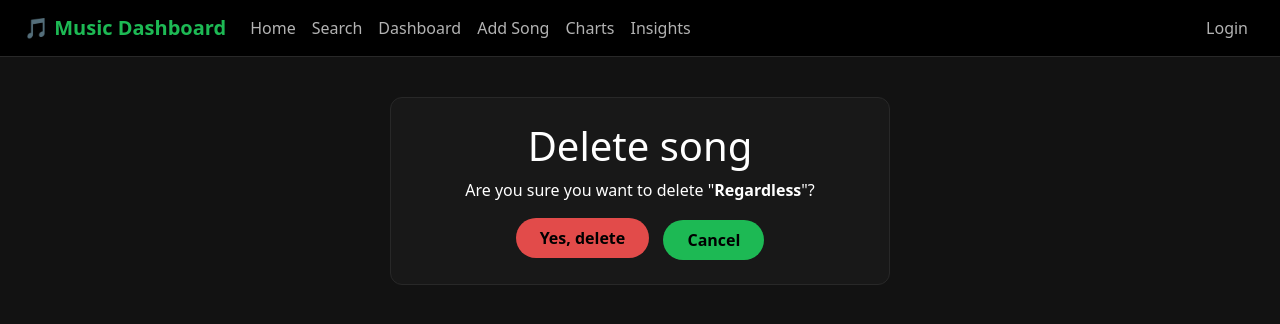
After one commit to Nimra951/music-dashboard, a Django app: page /delete/2/ in a window 1280 px wide. The commit adds this page. Shown: the top 324 px of the page. Run offline with Django 5.2, Linux system fonts and the light colour scheme; data comes from the database, SQL or seed files in the repository; both versions use the stored data as it was after the commit.

Commit message:
Fix template paths (move charts, insights, delete_song to correct location), apply Spotify-themed UI across all pages, fix delete confirmation flow

```diff
--- /dev/null
+++ b/music_app/templates/music_app/delete_song.html
@@ -0,0 +1,17 @@
+{% extends 'base.html' %}
+{% block content %}
+
+<div style="max-width: 500px; margin: 40px auto;">
+    <div class="card" style="text-align: center;">
+        <h1>Delete song</h1>
+        <p>Are you sure you want to delete "<strong>{{ song.title }}</strong>"?</p>
+
+        <form method="POST">
+            {% csrf_token %}
+            <button type="submit" style="background-color: #E24B4A; margin-right: 10px;">Yes, delete</button>
+            <a href="{% url 'home' %}" class="btn">Cancel</a>
+        </form>
+    </div>
+</div>
+
+{% endblock %}
--- a/music_app/templates/music_app/home.html
+++ b/music_app/templates/music_app/home.html
@@ -3,10 +3,6 @@
 
 {% block content %}<h1>Music Dashboard</h1>
 
-<a href="{% url 'add_song' %}">Add Song</a>
-<a href="{% url 'profile' %}">Profile</a>
-<a href="{% url 'logout' %}">Logout</a>
-<a href="{% url 'login' %}">Login</a>
 
 <hr>
 
--- a/templates/base.html
+++ b/templates/base.html
@@ -5,6 +5,97 @@
   <meta name="viewport" content="width=device-width, initial-scale=1.0">
   <title>Music Dashboard</title>
   <link href="https://cdn.jsdelivr.net/npm/bootstrap@5.3.0/dist/css/bootstrap.min.css" rel="stylesheet">
+
+  <style>
+    :root {
+      --spotify-green: #1DB954;
+      --spotify-dark: #121212;
+      --spotify-darker: #000000;
+      --spotify-gray: #181818;
+      --spotify-light-gray: #282828;
+      --spotify-text: #B3B3B3;
+    }
+
+    body {
+      background-color: var(--spotify-dark);
+      color: #FFFFFF;
+    }
+
+    .navbar {
+      background-color: var(--spotify-darker) !important;
+      border-bottom: 1px solid #282828;
+    }
+
+    .navbar-brand {
+      color: var(--spotify-green) !important;
+      font-weight: 700;
+    }
+
+    .nav-link {
+      color: var(--spotify-text) !important;
+      transition: color 0.2s;
+    }
+
+    .nav-link:hover {
+      color: #FFFFFF !important;
+    }
+
+    h1, h2, h3 {
+      color: #FFFFFF;
+    }
+
+    label, p, form p, td, th {
+      color: #FFFFFF !important;
+    }
+
+    a {
+      color: var(--spotify-green);
+    }
+
+    a:hover {
+      color: #1ed760;
+    }
+
+    .btn, button {
+      background-color: var(--spotify-green);
+      color: #000000;
+      border: none;
+      border-radius: 20px;
+      font-weight: 600;
+      padding: 8px 24px;
+    }
+
+    .btn:hover, button:hover {
+      background-color: #1ed760;
+      color: #000000;
+    }
+
+    input, select, textarea {
+      background-color: var(--spotify-light-gray) !important;
+      color: #FFFFFF !important;
+      border: 1px solid #404040 !important;
+      border-radius: 6px !important;
+    }
+
+    input::placeholder {
+      color: var(--spotify-text) !important;
+    }
+
+    .card, .chart-card {
+      background-color: var(--spotify-gray);
+      border-radius: 12px;
+      padding: 1.5rem;
+      border: 1px solid #282828;
+    }
+
+    table {
+      color: #FFFFFF;
+    }
+
+    table, th, td {
+      border-color: #282828 !important;
+    }
+  </style>
 </head>
 <body>
 
```
Also changed, not shown: music_app/templates/delete_song.html (deleted, +0 -15 lines), music_app/templates/music_app/add_song.html (+13 -6 lines), music_app/templates/music_app/charts.html (renamed from templates/music_app/charts.html, +5 -5 lines), music_app/templates/music_app/dashboard.html (+9 -10 lines), music_app/templates/music_app/edit_song.html (+13 -8 lines), db.sqlite3, music_app/templates/music_app/insights.html (renamed from templates/music_app/insights.html). Lines whose indentation alone changed are shown as unchanged.
